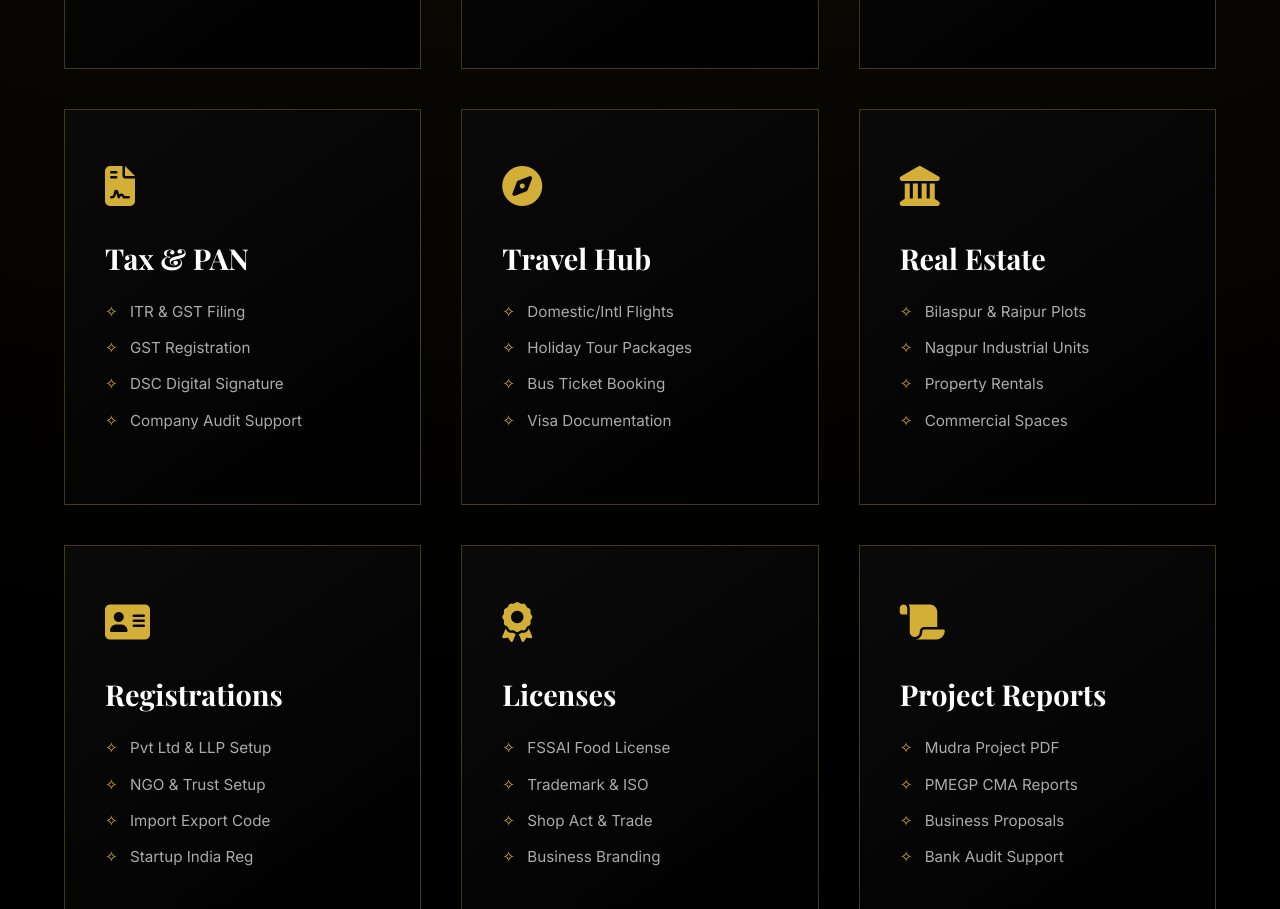
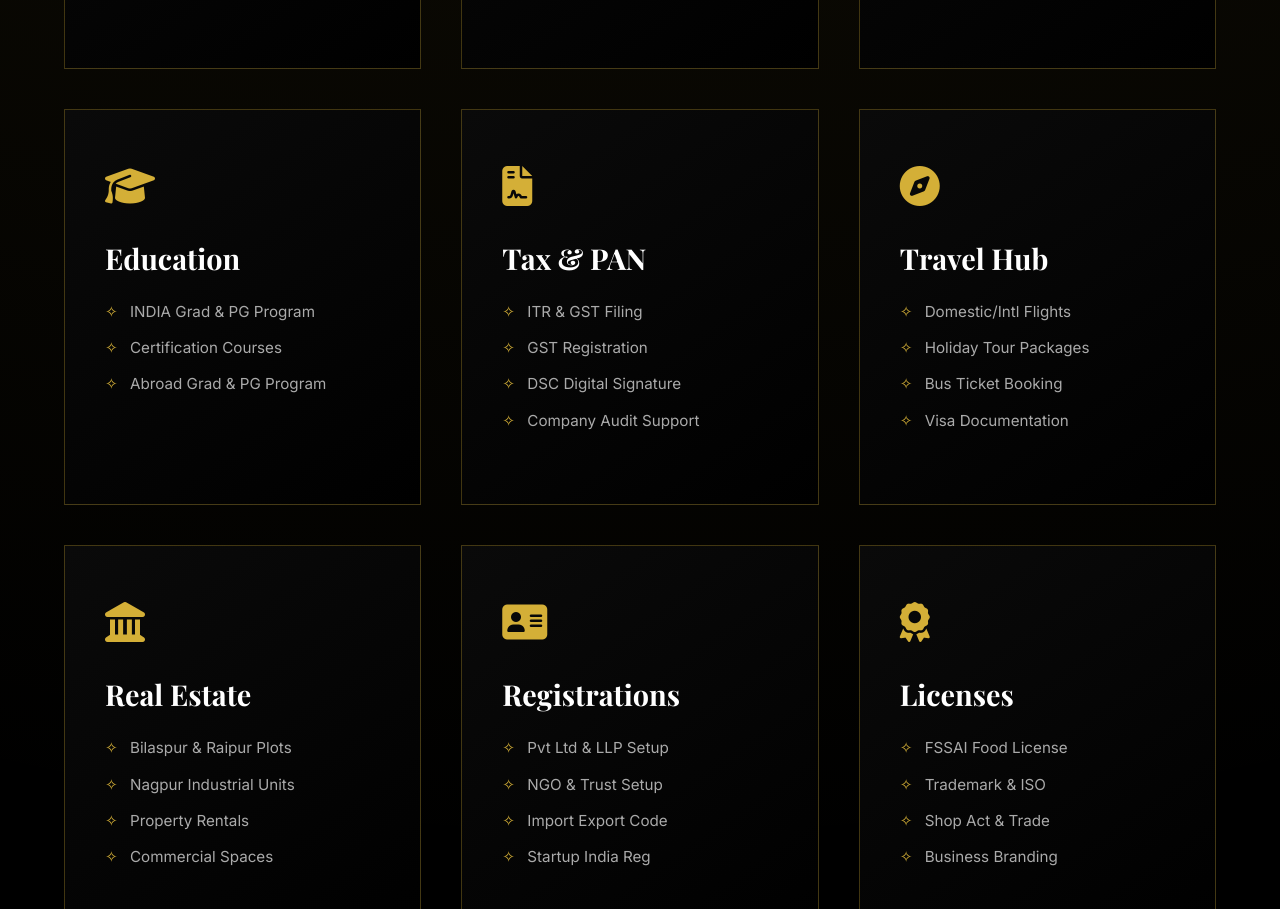
Before and after one commit to noxra009/SARAA-CAPITAL, a plain HTML site: page index.html in a window 1280 px wide. Shown: the part 1036-1945 px from the top of the page. Drawn offline with nearby package versions, Linux system fonts and the light colour scheme; a web font is replaced by a local one.

Commit message:
Update index.html

```diff
--- a/index.html
+++ b/index.html
@@ -178,6 +178,11 @@
             <h3>Loans & Funding</h3>
             <ul><li>Personal & Business Loan</li><li>Education & Gold Loan</li><li>Credit Cards & Home Loan</li><li>Mudra & PMEGP Funding</li></ul>
         </div>
+        <div class="card" onclick="openModal('Education')">
+            <i class="fas fa-graduation-cap"></i>
+            <h3>Education</h3>
+            <ul><li>INDIA Grad & PG Program</li><li>Certification Courses</li><li>Abroad Grad & PG Program</li></ul>
+        </div>
         <div class="card" onclick="openModal('Tax & PAN')">
             <i class="fas fa-file-contract"></i>
             <h3>Tax & PAN</h3>
@@ -350,6 +355,11 @@
             "CC / Overdraft Facilities",
             "Car Finance & Refinance"
         ],
+        "Education": [
+            "INDIA Grad & PG Program",
+            "Certifications Courses",
+            "Abroad (Grad & PG Program)"
+        ],
         "Tax & PAN": [
             "ITR Filing",
             "GST Registration",
```
